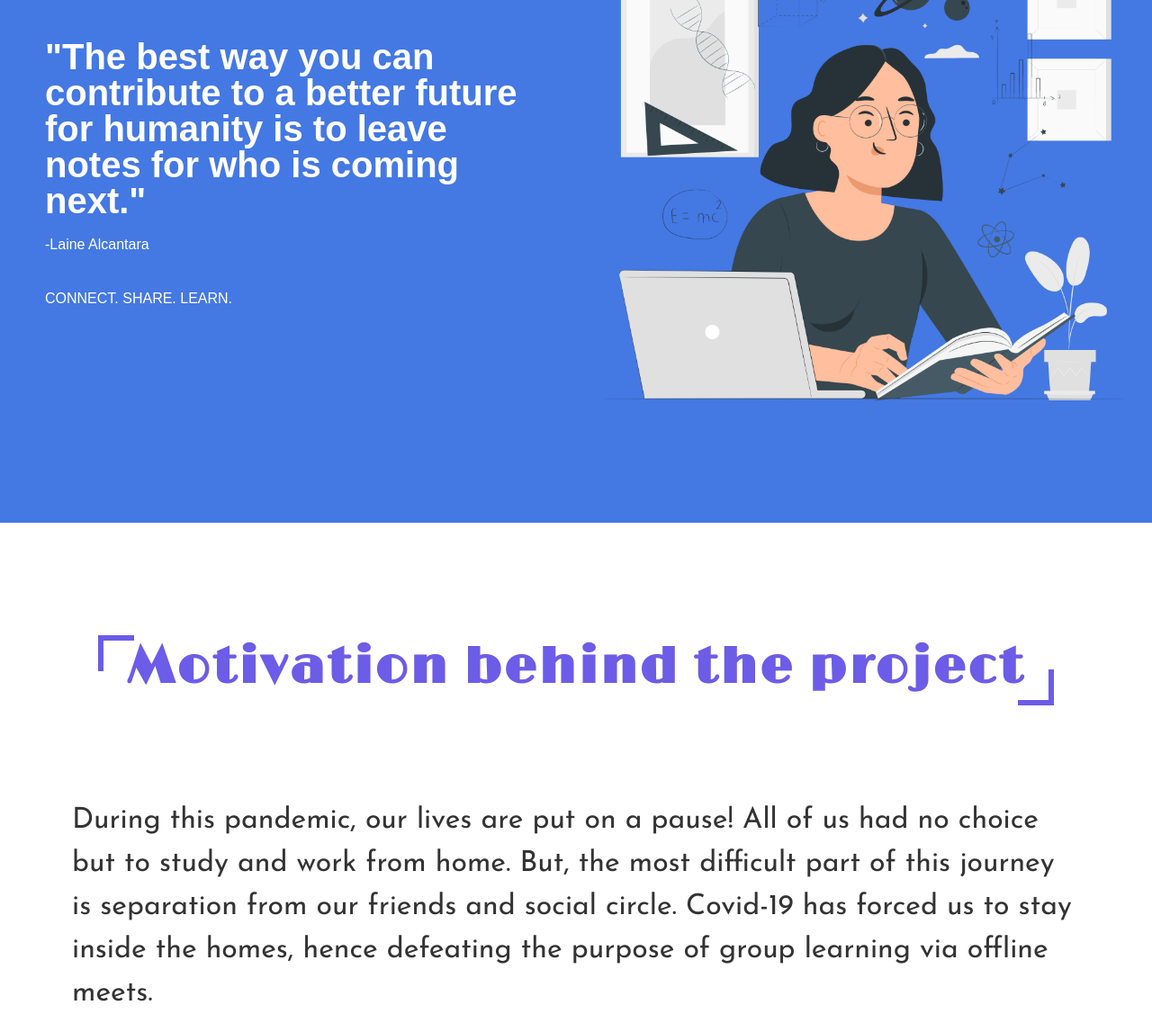
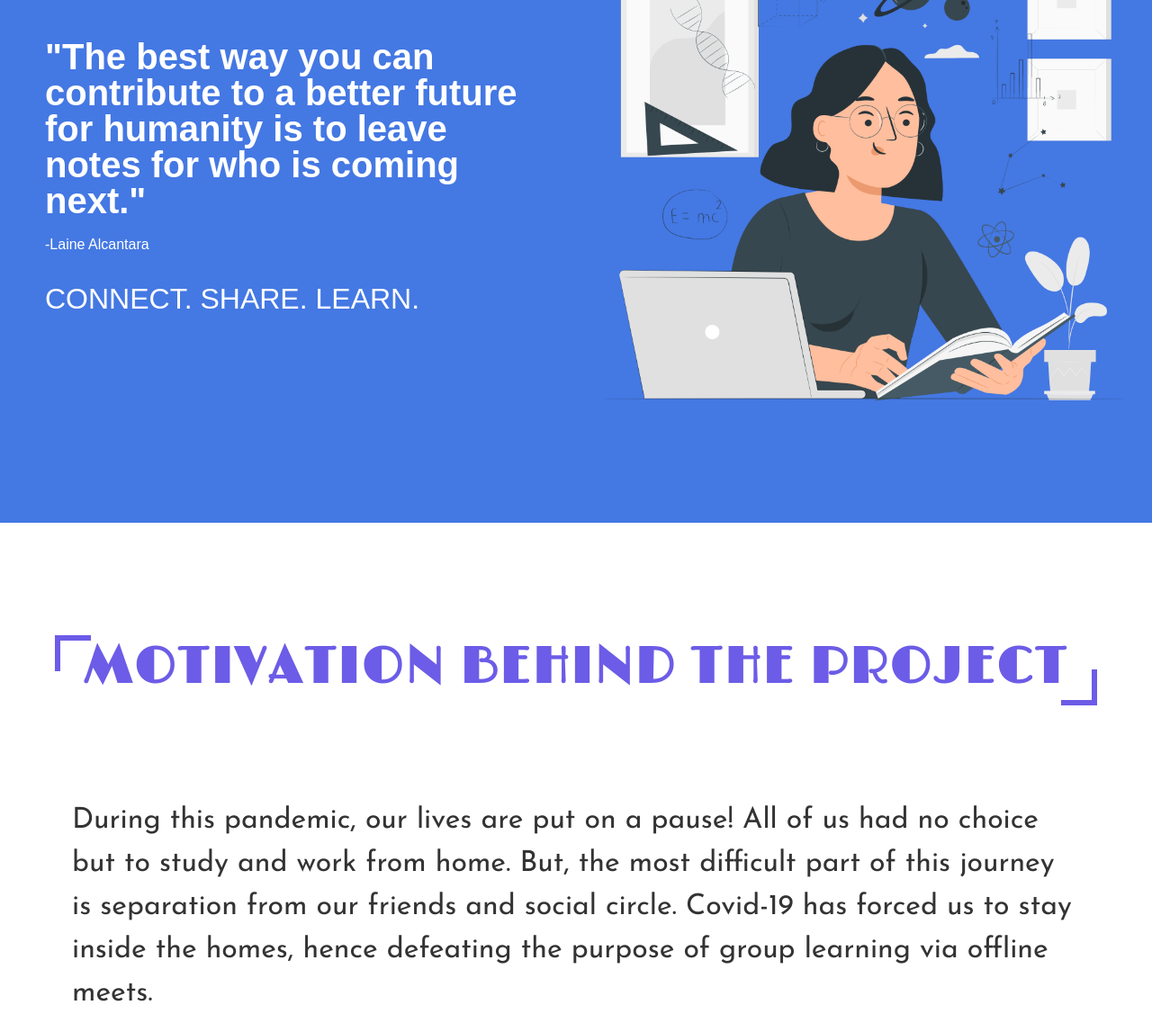
Before and after one commit to int-elligence3/SummerProject, a plain HTML site: page assets/about.html in a window 1280 px wide. Shown: the part 219-1366 px from the top of the page at 90% size. Drawn offline with nearby package versions, Linux system fonts and the light colour scheme.

Commit message:
Update about.css

```diff
--- a/assets/css/about.css
+++ b/assets/css/about.css
@@ -62,6 +62,7 @@ body {
     color: #fff;
     line-height: 1.5rem;
     padding: 20px 24px 0 0;
+    font-size: 2rem;
 }
 
 .banner .img img{
@@ -82,6 +83,7 @@ body {
     margin-inline-start: 0px;
     margin-inline-end: 0px;
     font-weight: bold;
+    text-transform: uppercase;
 }
 
 .headline::before, .headline::after{
@@ -131,6 +133,8 @@ body {
     margin-inline-start: 0px;
     margin-inline-end: 0px;
 }
+
+
 
 /*************footer************/
 
```
